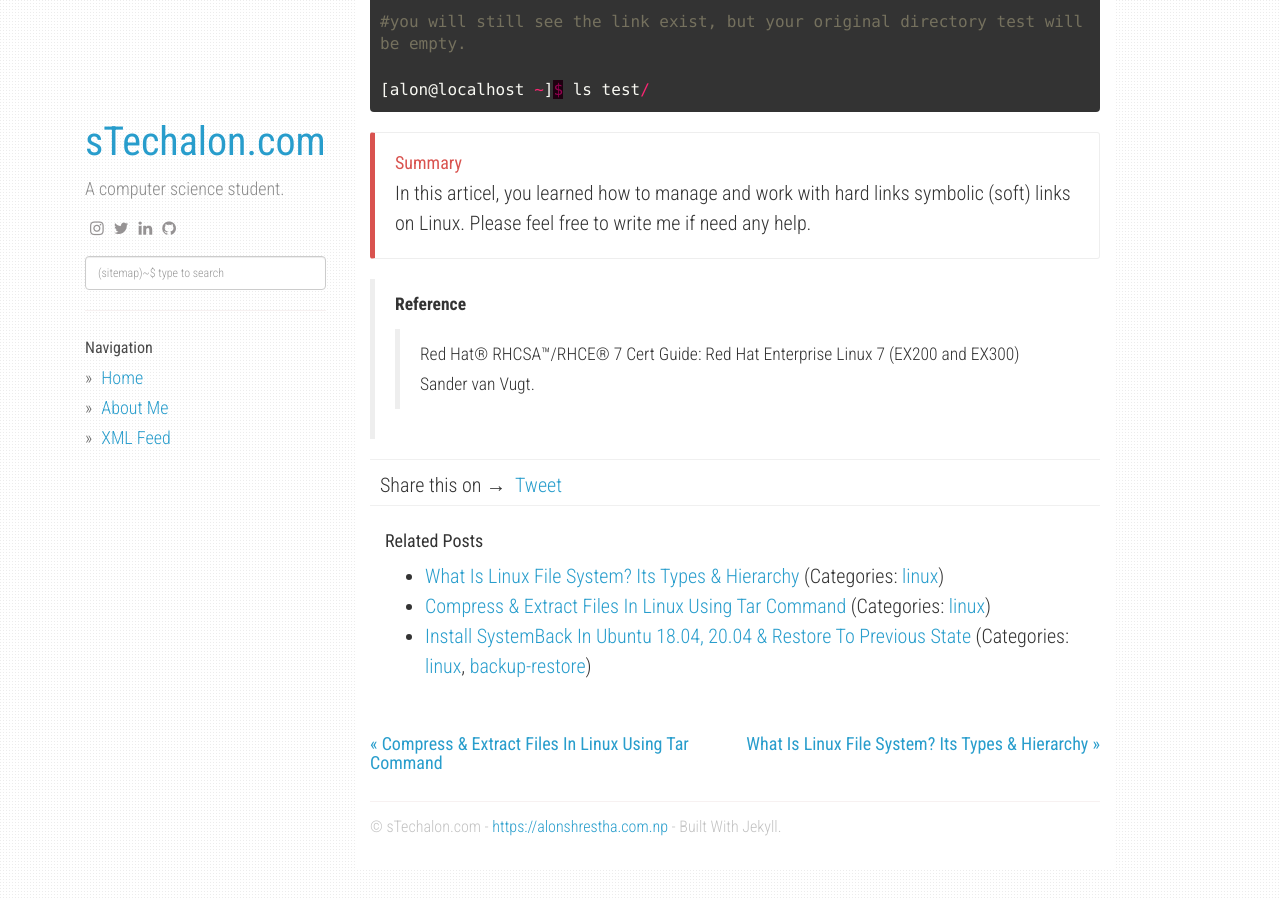
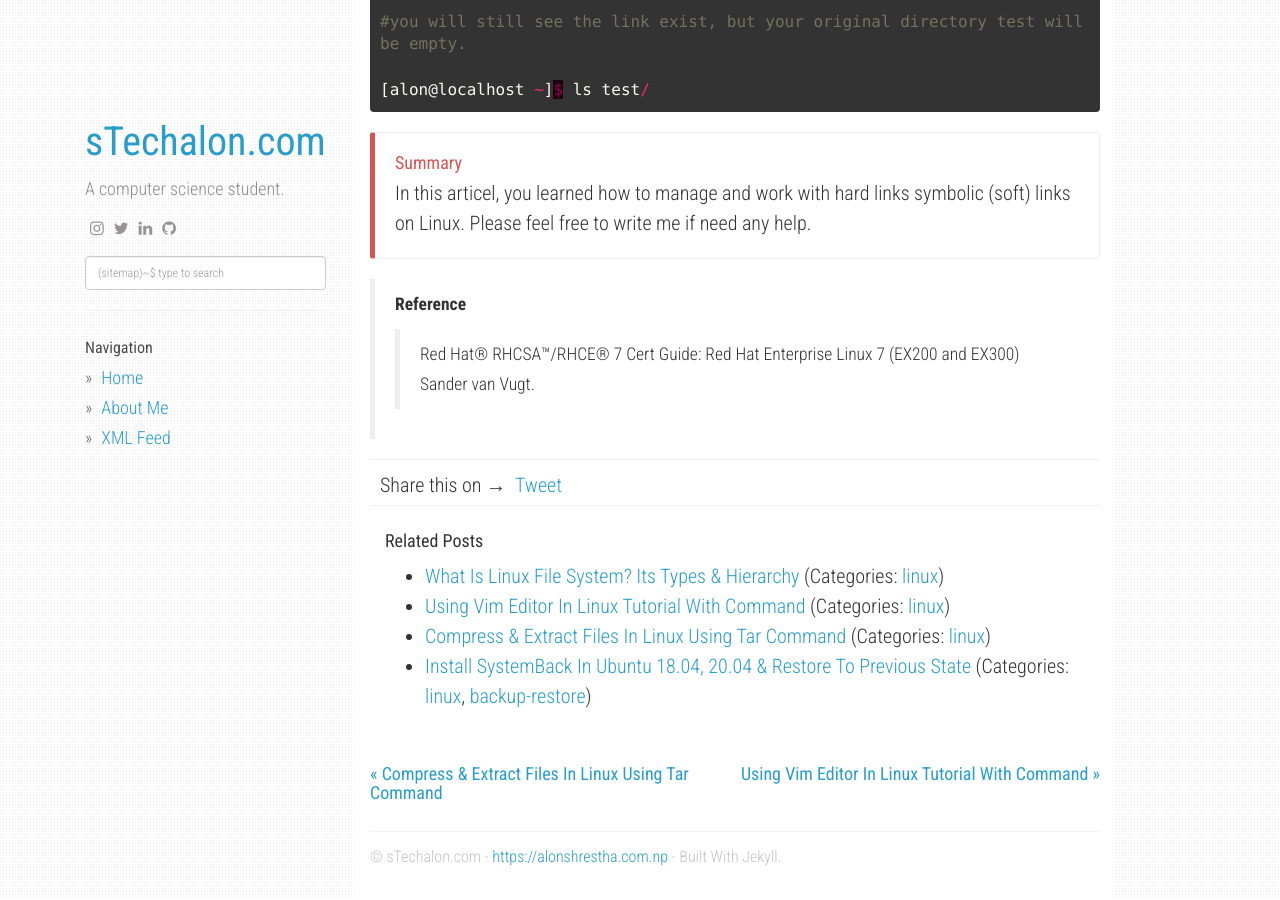
Before and after one commit to alonshrestha/stechalon.com, a Jekyll site: the page built from _posts/2019-10-20-understand-create-hard-soft-symbolic-links-linux.md, in a window 1280 px wide and 900 px high, scrolled down 3804 px. Built offline with Jekyll 4.4.1, drawn with Linux system fonts in a browser that asks for light colours; nearby versions of some CDN libraries; comment, search, counter and statistics services are not loaded; some of the changed lines change nothing that is shown.

Commit message:
New Post Update

```diff
--- a/_posts/2019-10-20-understand-create-hard-soft-symbolic-links-linux.md
+++ b/_posts/2019-10-20-understand-create-hard-soft-symbolic-links-linux.md
@@ -10,7 +10,7 @@
 - symbolic-link
 - soft-link
 - hard-link
-description: "How to compress and extract files in Linux using tar command with examples. What is tar command and how to use in Linux for unzip and zip .tar .gz archive?"
+description: "Links are assigned to file on Linux which works as aliases. There are two types of links on Linux Symbolic Link (Soft link) and Hard link. How to use links in Linux"
 ---
 ![Difference Between Hard Link & Soft Link In Linux | sTechalon.com](static/img/posts/understand-create-hard-soft-symbolic-links-linux/1.png)<br><br>
 **Links** are assigned to file on Linux which works as [aliases](https://www.dictionary.com/browse/alias){:target="_blank"}{:rel="nofollow"}. There are two types of links on Linux <span style="color:#bb1919">*Symbolic Link (Soft link)*</span> and <span style="color:#bb1919">*Hard link*</span>. If you understand what this links are in Linux and how to use it? This makes you easy to work on [Linux File System](https://stechalon.com/linux-file-system-explained){:target="_blank"}.
--- /dev/null
+++ b/_posts/2019-10-22-vim-editor-tutorial-linux-command-example.md
@@ -0,0 +1,175 @@
+---
+layout: post
+title: "Using Vim Editor In Linux Tutorial With Command"
+categories: [linux]
+image: vim-editor-tutorial-linux-command-example/1.png
+tags:
+- linux
+- ubuntu
+- centos
+- text-editor
+- vi
+- vim
+- command
+- tutorials
+description: "Vim is an improved version of the vi editor. Vi which stands for Visual Interface. This tutorial provides you how to use vim with its command and examples."
+---
+![Using Vim Editor In Linux Tutorial With Command | sTechalon.com](/static/img/posts/vim-editor-tutorial-linux-command-example/1.png)<br><br>
+Editing files is the most frequent job done by the system admin on [Linux](https://stechalon.com/category/linux){:target="_blank"}. Most of the configuration of Linux is done through files. So, managing a Linux server often means working with the [files on Linux](https://stechalon.com/linux-file-system-explained){:target="_blank"}.
+
+The important advantages of using files for config on Linux is that they can be moved or share between the system without any changes and also can be edit with a variety of text editors available.
+
+> **Table Of Content**
+
+* TOC
+{:toc}
+
+# Introduction
+**vi**([visual interface](https://www.vim.org/){:target="_blank"}{:rel="nofollow"}) is one of the oldest and widely used text editors among the other text editors. Even some other text editors are easier to use, vi is only the text editor which will be in the continuous update and available. This is the main reason why every Linux user should know about vi text editor.
+
+**Vim** is an improved version of the vi editor. Vim is highly configured and upgraded with many features such as:
+* Screen Editing
+* Syntax Highlighting
+* Colour Formatting
+* Spell Checking
+* Scripting Multiple Languages
+
+Vim uses important modes like <span style="color:#bb1919">*command mode*</span>, <span style="color:#bb1919">*visual mode*</span>, and <span style="color:#bb1919">*input mode*</span>.
+
+In Command Mode user can just enter the command and cannot change the content of the file. Input Mode allows the user to change the content of the file. The user first opens the Vim enters the command mode and using `i` keystroke enters the insert mode and `v` for Visual Mode.
+
+# Basic Workflow of Vim
+Working with all the commands of vim is not easy. Just use a minimal set of commands and use them often for remembrance. The below example shows you the minimum keystrokes that every vim user must know.
+
+## Installing Vim
+By default `vi` is installed in your system. For using upgrade version you need to install `vim` manually.
+
+**Installing In Ubuntu**
+{% highlight ruby %}
+
+[alon@localhost ~]$ sudo apt install vim -y
+
+{% endhighlight %}
+**Installing In CentOS**
+{% highlight ruby %}
+
+[alon@localhost ~]$ sudo yum install vim -y
+
+{% endhighlight %}
+
+
+
+## Opening Files
+Using vim command to open hosts file.
+
+{% highlight ruby %}
+[alon@localhost ~]$ vim /etc/hosts
+{% endhighlight %}
+
+{% include note.html content= "When you try to open files in vim that does not exist, but the path is available, vim will inform you that you are editing a new file, and create the file when you save it." %}
+
+Now, vim will open the hosts file and start with command mode . You will find the information about the file in the bottom  left as (filename, number of lines, number of character) and bottom right current cursor position(line, character) and what part of file is displayed (ALL for all, Top for the first lines of file, Bot for bottom of a file or % to indicate where in the file you are).
+
+{% highlight ruby %}
+127.0.0.1   localhost localhost.localdomain localhost4 localhost4.localdomain4
+::1         localhost localhost.localdomain localhost6 localhost6.localdomain6
+~
+~
+~
+~
+~
+"/etc/hosts" [readonly] 2L, 158C                              1,1           All
+{% endhighlight %}
+
+## Editing Files
+For editing the file, first switch from command mode to insert mode, You can use below command table for switching to insert mode.
+
+|Command  | Explanation  |
+|---|---|
+| i |  Switches to insert mode. Start inserting before the current cursor position. |
+| a |  Switches to insert mode. Start inserting after the current cursor position.  |
+| I |    Move the cursor to the start of the line and switch to insert mode.  |
+|  A  |  Move the cursor to the end of the line and switch to insert mode.  |
+| R  |  Switch to replace mode. Here text is not inserted, but the character of the file is replaced with the character you enter. |
+| o | Open a new line below the current one, and switch to insert mode. |
+|   O  |  Open a new line above the current one, and switch to insert mode. |
+
+<br>
+The below example shows editing a file by inserting 127.0.0.0      mylocalhost.com.
+
+{% highlight ruby %}
+
+127.0.0.1   localhost localhost.localdomain localhost4 localhost4.localdomain4
+::1         localhost localhost.localdomain localhost6 localhost6.localdomain6
+127.0.0.1   mylocalhost.com
+~
+~
+~
+~
+~
+-- INSERT --                                                  3,28          All
+{% endhighlight %}
+
+`--INSERT--` or `--REPLACE--` indicates that you are in insert or replace mode. Press `Esc` to return back to command mode.
+
+{% include note.html content= "Esc will always cancel the current command or returns to command mode. " %}
+
+## Saving Files
+In vim file is saved from <span style="color:#bb1919">*ex mode*</span>. For entering ex mode simply press `:` within command mode. After entering ex mode use the below command as your need.
+
+|Command  | Explanation  |
+|---|---|
+| :wq |  Save and quit the file. |
+| :w |  Write the file and remain in the editor.  |
+| :w <filename> |    Save the file name under the different file name.  |
+|  :x  |  Save the file if there are unsaved changes and quit.  |
+| :q |  Quit the file. |
+| :q! |  Quit the file ignoring any unsaved changes. |
+
+<br>
+The below example shows saving the file using `:wq` command and press enter.
+
+{% highlight ruby %}
+
+127.0.0.1   localhost localhost.localdomain localhost4 localhost4.localdomain4
+::1         localhost localhost.localdomain localhost6 localhost6.localdomain6
+127.0.0.1   mylocalhost.com
+
+~
+~
+~
+~
+~
+~
+~
+~
+:wq
+{% endhighlight %}
+
+The below table shows some other useful command that allows you to work with vim more easily.
+
+## Useful Command Used In Vim
+
+|Command  | Explanation  |
+|---|---|
+|   v  |   Enters in visual mode. This allows you to select a block of text using the arrow keys. Use  d  to cut, or  y  to copy the selection. |
+|   dd  |  Deletes the current line |
+|   yy  |  Copies the current line |
+|   p  |  Pastes the current selection.  |
+|   u |   Undo the last command. |
+| Ctrl+r |    Redoes the last undo |
+|  gg  |   Goes to the first line in the document |
+| G | Goes to the last line in the document. |
+| /key |  Searches for the text key  from the current cursor position forward. |
+| ?key |  Searches for  text key  from the current cursor position backward |
+| ^ |  Goes to the first position in the current line. |
+| $ |  Goes to the last position in the current line. |
+| !ls |   Adds the output of  ls  (or any other command) in the current file |
+| :%s/oldKey/newKey/g  |  Replaces all occurrences of  oldKey  with  newKey .  |
+
+<br>You can also <span style="color:#bb1919">*compress*</span> the file having large size without any [data loss](https://stechalon.com/install-systemback-restore-previous-state-ubuntu-linux){:target="_blank"} using tar command. Learn how to compress and extract files in Linux using tar command from [here](https://stechalon.com/compress-extract-tar-command-linux){:target="_blank"}.
+
+{% include summaryCallout.html heading= "Summary" content= "In this articel, you learned the basic workflow of vim editor. How to use it? with its useful command. Please feel free to write me if need any help." %}
+
+> **Reference**
+>  > Red Hat® RHCSA™/RHCE® 7 Cert Guide: Red Hat Enterprise Linux 7 (EX200 and EX300) Sander van Vugt.
```
Also changed, not shown: static/img/posts/vim-editor-tutorial-linux-command-example/1.png (added).
